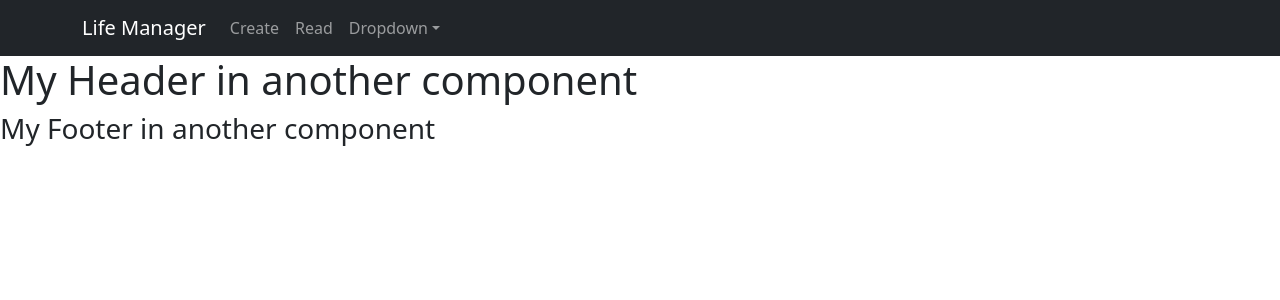
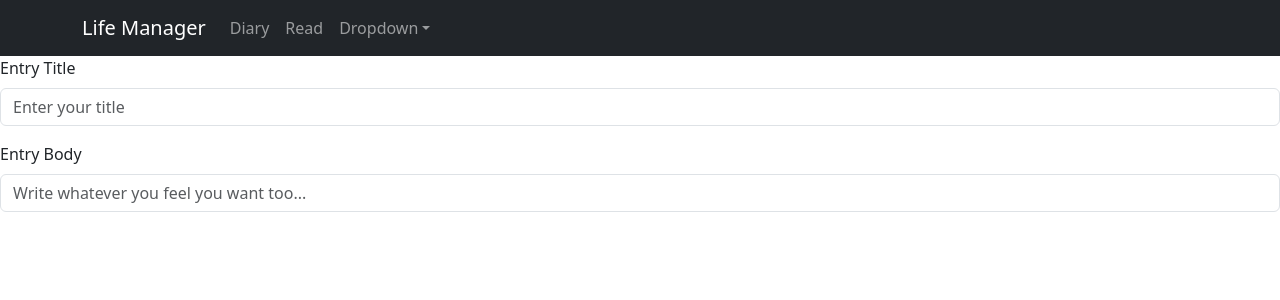
Before and after one commit to isaacwnsolomon/DataRepProject, a React (Create React App) app: page /create in a window 1280 px wide. Shown: the top 300 px of the page. Built offline with nearby package versions, Linux system fonts and the light colour scheme.

Commit message:
Created a form in diarentry

```diff
--- a/src/App.js
+++ b/src/App.js
@@ -2,7 +2,7 @@ import logo from './logo.svg';
 import './App.css';
 import { BrowserRouter as Router, Route, Routes } from 'react-router-dom';
 import NavigationBar from './components/navigationbar';
-import Header from './components/header';
+import DiaryEntry from './components/diaryentry';
 import Footer from './components/footer';
 import Content from './components/content';
 
@@ -14,9 +14,9 @@ function App() {
       <Routes>
         <Route path="/home" element={<Content />} />
         <Route path="/read" element={<Footer/>} />
-        <Route path="/create" element={<Header/>} />
+        <Route path="/create" element={<DiaryEntry/>} />
       </Routes>
-      <Footer />
+
     </Router>
   );
 }
--- /dev/null
+++ b/src/components/diaryentry.js
@@ -0,0 +1,20 @@
+import Form from 'react-bootstrap/Form';
+
+const DiaryEntry = () => {
+    return (
+      <Form>
+      <Form.Group className="mb-3" controlId="title">
+        <Form.Label>Entry Title</Form.Label>
+        <Form.Control  placeholder="Enter your title" />
+      </Form.Group>
+      <Form.Group className="mb-3" controlId="mainEntry">
+        <Form.Label>Entry Body</Form.Label>
+        <Form.Control  placeholder="Write whatever you feel you want too..." />
+      </Form.Group>
+    </Form>
+    );
+
+
+  };
+
+  export default DiaryEntry;
--- a/src/components/header.js
+++ /dev/null
@@ -1,5 +0,0 @@
-const Header = () => {
-    return <h1>My Header in another component</h1>;
-  };
-
-  export default Header;
--- a/src/components/navigationbar.js
+++ b/src/components/navigationbar.js
@@ -12,7 +12,7 @@ const NavigationBar = () => {
         <Navbar.Toggle aria-controls="basic-navbar-nav" />
         <Navbar.Collapse id="basic-navbar-nav">
           <Nav className="me-auto">
-            <Nav.Link href="/create">Create</Nav.Link>
+            <Nav.Link href="/create">Diary</Nav.Link>
             <Nav.Link href="/read">Read</Nav.Link>
             <NavDropdown title="Dropdown" id="basic-nav-dropdown">
               <NavDropdown.Item href="#action/3.1">Action</NavDropdown.Item>
```
